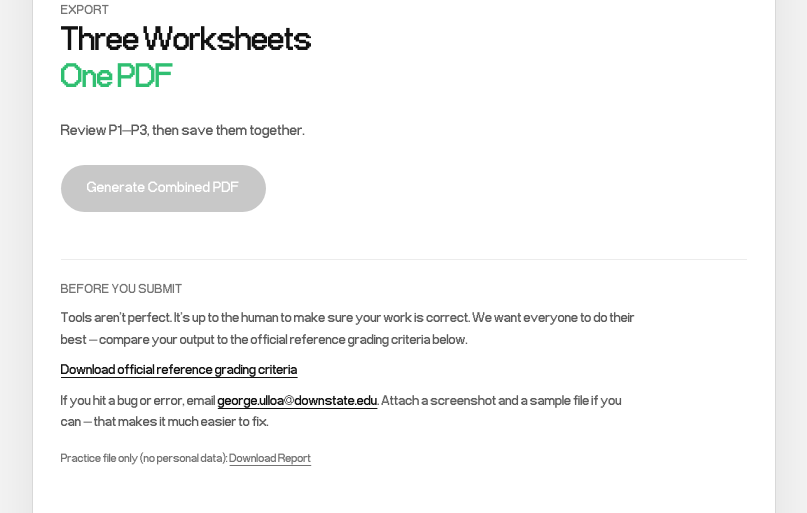
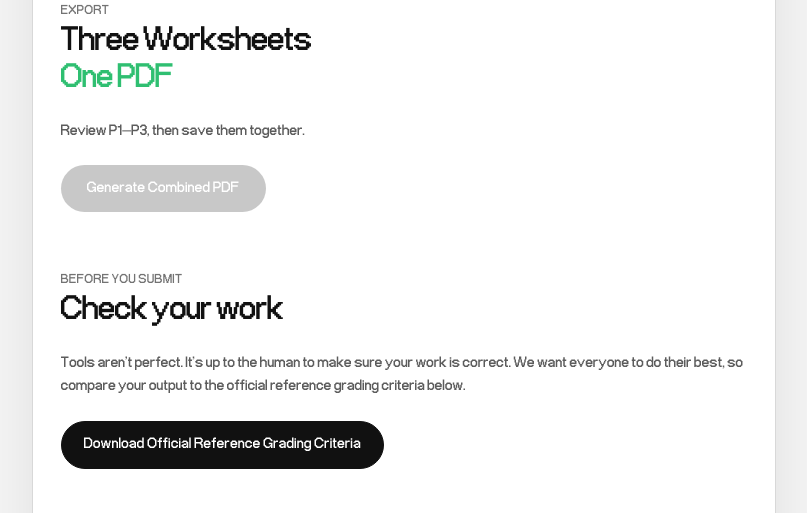
Before and after one commit to george1912/critical-points-machine, a website built with Vite: page index.html in a window 1280 px wide. Shown: the part 1273-1786 px from the top of the page, without its empty margins (236-1043 px from the left). Built offline with nearby package versions, Linux system fonts and the light colour scheme.

Commit message:
Promote Before You Submit section and simplify bottom contact copy.

```diff
--- a/src/main.js
+++ b/src/main.js
@@ -83,24 +83,28 @@ app.innerHTML = `
         <button id="generateCombined" type="button">Generate Combined PDF</button>
       </section>
 
-      <section class="human-check">
-        <p class="human-check-kicker">Before you submit</p>
-        <p class="human-check-copy">
+      <section class="section control-grid human-check">
+        <div>
+          <p class="section-kicker">Before you submit</p>
+          <p class="section-title">Check your work</p>
+        </div>
+        <p class="template-note">
           Tools aren’t perfect. It’s up to the human to make sure your work is correct.
-          We want everyone to do their best — compare your output to the official reference
+          We want everyone to do their best, so compare your output to the official reference
           grading criteria below.
         </p>
-        <p class="human-check-links">
-          <a class="text-link" href="./exemplar-3-critical-points.pdf" download="exemplar-3-critical-points.pdf">Download official reference grading criteria</a>
-        </p>
-        <p class="human-check-copy human-check-email">
+        <a
+          class="button-link"
+          href="./exemplar-3-critical-points.pdf"
+          download="exemplar-3-critical-points.pdf"
+        >Download Official Reference Grading Criteria</a>
+      </section>
+
+      <section class="contact-note">
+        <p>
           If you hit a bug or error, email
           <a class="text-link" href="mailto:george.ulloa@downstate.edu?subject=Critical%20Points%20Machine%20bug">george.ulloa@downstate.edu</a>.
-          Attach a screenshot and a sample file if you can — that makes it much easier to fix.
-        </p>
-        <p class="sample-disclaimer">
-          Practice file only (no personal data):
-          <a class="text-link" href="./sample-ati-report.pdf" download="sample-ati-report.pdf">Download Report</a>
+          Attach a screenshot and a sample file if you can. That makes it much easier to fix.
         </p>
       </section>
 
--- a/src/style.css
+++ b/src/style.css
@@ -228,54 +228,48 @@ body {
 }
 
 .human-check {
-  display: grid;
-  gap: 10px;
-  padding: 22px 0 8px;
-  border-top: 1px solid var(--gray-1);
+  scroll-margin-top: 24px;
 }
 
-.human-check-kicker {
+.button-link {
+  display: inline-flex;
+  align-items: center;
+  justify-content: center;
+  width: fit-content;
+  max-width: 100%;
+  min-height: 48px;
+  padding: 12px 22px;
+  border: 1px solid var(--black);
+  border-radius: var(--radius-pill);
+  background: var(--black);
+  color: var(--white);
+  font: inherit;
+  font-size: 15px;
+  letter-spacing: 0.02em;
+  line-height: 1.3;
+  text-align: center;
+  text-decoration: none;
+  cursor: pointer;
+}
+
+.button-link:hover {
+  opacity: 0.9;
+}
+
+.button-link:active {
+  transform: translateY(1px);
+}
+
+.contact-note {
+  padding: 8px 0 4px;
+}
+
+.contact-note p {
   margin: 0;
+  max-width: 36rem;
   color: var(--gray-soft);
   font-size: 13px;
-  letter-spacing: 0.04em;
-  text-transform: uppercase;
-}
-
-.human-check-copy {
-  margin: 0;
-  max-width: 36rem;
-  color: var(--gray-3);
-  font-size: 14px;
-  line-height: 1.55;
-}
-
-.human-check-email {
-  margin-top: 2px;
-}
-
-.human-check-links {
-  margin: 0;
-  display: flex;
-  flex-wrap: wrap;
-  gap: 8px;
-  align-items: center;
-  font-size: 14px;
-}
-
-.human-check-sep {
-  color: var(--gray-2);
-}
-
-.sample-disclaimer {
-  margin: 8px 0 0;
-  color: var(--gray-soft);
-  font-size: 12px;
-  line-height: 1.45;
-}
-
-.sample-disclaimer .text-link {
-  color: var(--gray-soft);
+  line-height: 1.5;
 }
 
 .eyebrow {
```
